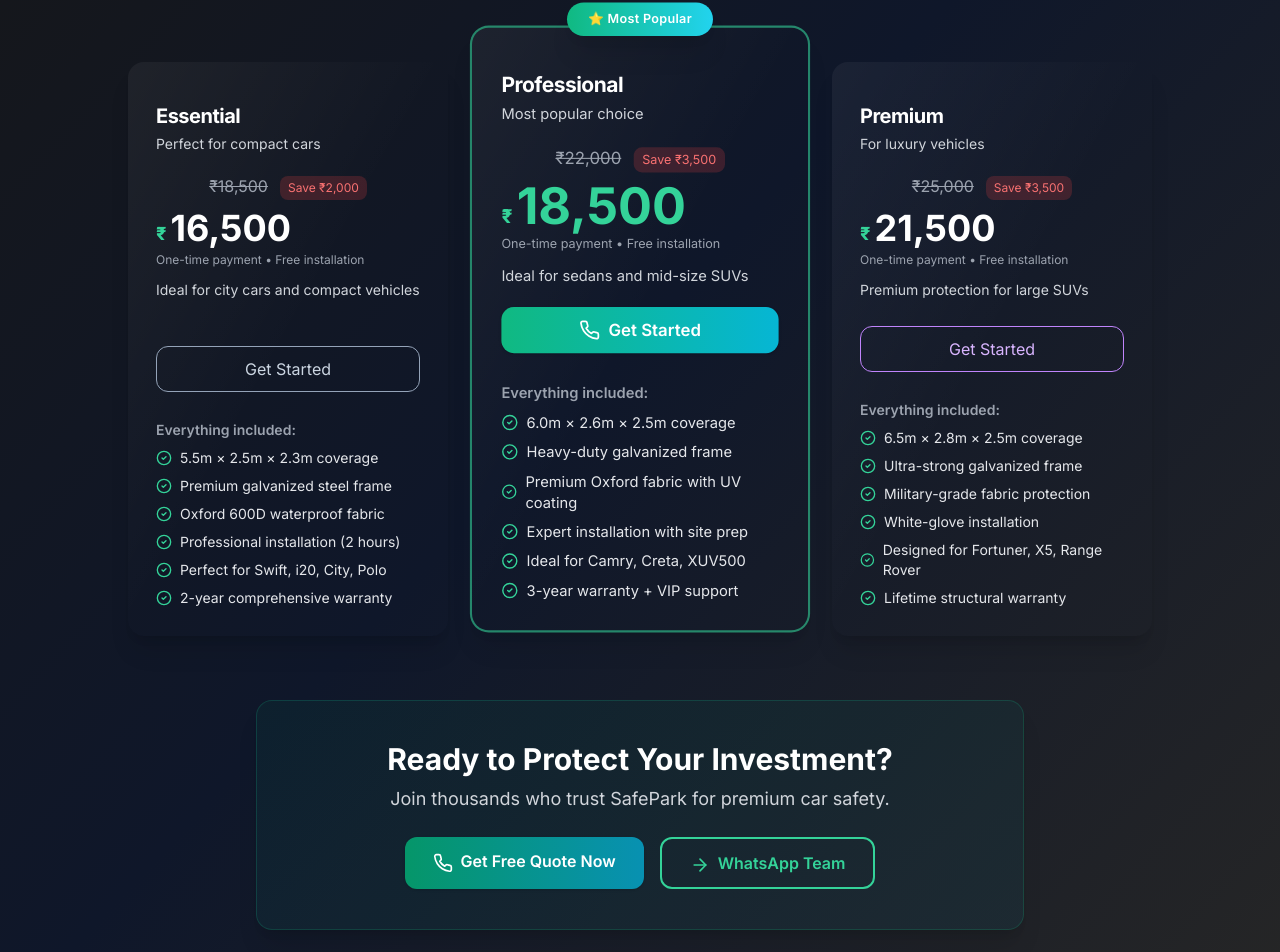
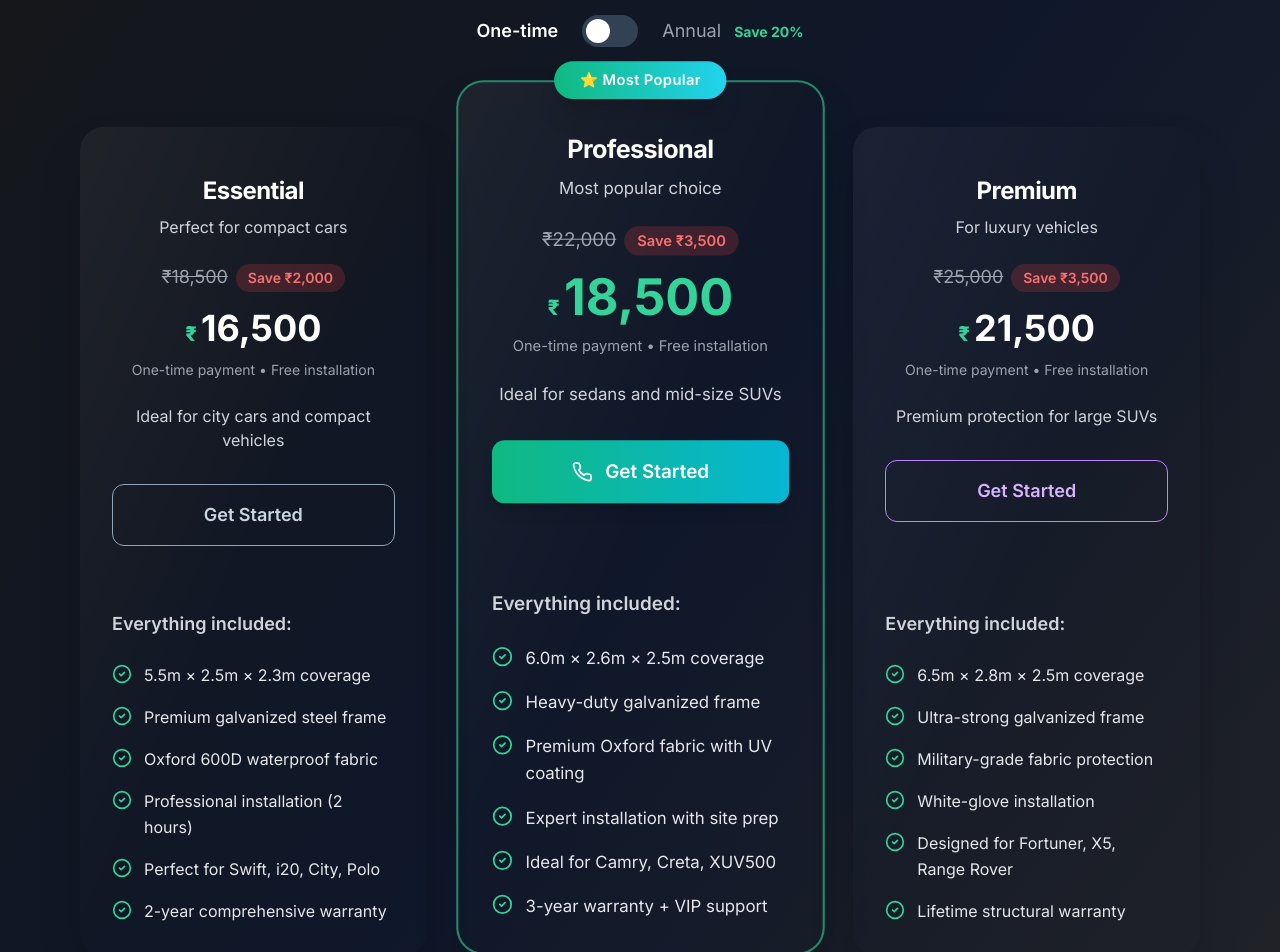
Before and after one commit to skillmates07-stack/safepark-website, a Next.js app: page /pricing in a window 1280 px wide. Shown: the part 356-1308 px from the top of the page. Built offline with nearby package versions, Linux system fonts and the light colour scheme.

Commit message:
Update page.tsx

```diff
--- a/src/app/pricing/page.tsx
+++ b/src/app/pricing/page.tsx
@@ -70,126 +70,138 @@ export default function PricingPage() {
   ];
 
   return (
-    <div className="bg-gradient-to-br from-neutral-900 via-slate-900 to-neutral-800 min-h-screen pb-24">
+    <div className="bg-gradient-to-br from-neutral-900 via-slate-900 to-neutral-800 min-h-screen pb-32">
 
-      {/* HERO */}
-      <section className="pt-32 pb-10 px-6 relative z-10">
-        <div className="max-w-3xl mx-auto text-center">
-          <div className="inline-flex items-center gap-2 px-5 py-2 mb-8 rounded-full bg-emerald-500/10 border border-emerald-500/30 text-emerald-400 text-sm font-medium">
+      {/* HERO - MORE BREATHING ROOM */}
+      <section className="pt-32 pb-16 px-6 relative z-10">
+        <div className="max-w-4xl mx-auto text-center">
+          <div className="inline-flex items-center gap-2 px-6 py-3 mb-10 rounded-full bg-emerald-500/10 border border-emerald-500/30 text-emerald-400 text-sm font-medium">
             <CheckCircle2 className="w-4 h-4 text-emerald-400" />
             Trusted by 2,000+ car owners
           </div>
-          <h1 className="text-4xl sm:text-5xl font-extrabold text-white leading-tight mb-3 tracking-tight">
+          <h1 className="text-4xl sm:text-5xl lg:text-6xl font-extrabold text-white leading-tight mb-6 tracking-tight">
             Pick Your <span className="bg-gradient-to-r from-emerald-400 via-cyan-400 to-purple-400 bg-clip-text text-transparent">SafePark Plan</span>
           </h1>
-          <p className="text-lg text-gray-300 font-normal mb-6">
+          <p className="text-xl text-gray-300 font-normal mb-10 max-w-2xl mx-auto leading-relaxed">
             All plans include professional installation, warranty & lifetime support.
           </p>
 
           {/* Pricing Toggle */}
-          <div className="flex items-center justify-center gap-4 mb-2 mt-6">
-            <span className={`text-base transition-colors ${!isAnnual ? 'text-white font-semibold' : 'text-gray-400'}`}>
+          <div className="flex items-center justify-center gap-6 mb-4 mt-8">
+            <span className={`text-lg transition-colors ${!isAnnual ? 'text-white font-semibold' : 'text-gray-400'}`}>
               One-time
             </span>
             <button
               onClick={() => setIsAnnual(!isAnnual)}
-              className={`relative inline-flex h-7 w-12 items-center rounded-full transition-colors focus:outline-none ${isAnnual ? 'bg-emerald-500' : 'bg-slate-700'}`}
+              className={`relative inline-flex h-8 w-14 items-center rounded-full transition-colors focus:outline-none ${isAnnual ? 'bg-emerald-500' : 'bg-slate-700'}`}
             >
-              <span className={`inline-block h-5 w-5 transform rounded-full bg-white transition-transform ${isAnnual ? 'translate-x-5' : 'translate-x-1'}`} />
+              <span className={`inline-block h-6 w-6 transform rounded-full bg-white transition-transform ${isAnnual ? 'translate-x-6' : 'translate-x-1'}`} />
             </button>
-            <span className={`text-base ${isAnnual ? 'text-white font-semibold' : 'text-gray-400'}`}>
-              Annual <span className="text-emerald-400 text-xs font-bold ml-2">Save 20%</span>
+            <span className={`text-lg ${isAnnual ? 'text-white font-semibold' : 'text-gray-400'}`}>
+              Annual <span className="text-emerald-400 text-sm font-bold ml-2">Save 20%</span>
             </span>
           </div>
         </div>
       </section>
 
-      {/* PRICING */}
-      <section className="px-4 sm:px-6 md:px-16 mt-8">
-        <div className="max-w-5xl mx-auto grid grid-cols-1 md:grid-cols-3 gap-8">
+      {/* PRICING CARDS - BALANCED SPACING */}
+      <section className="px-6 md:px-12 lg:px-20">
+        <div className="max-w-6xl mx-auto grid grid-cols-1 md:grid-cols-3 gap-10">
           {plans.map((plan, idx) => (
             <div
               key={plan.id}
               className={`
-                flex flex-col rounded-2xl ${plan.border} bg-gradient-to-br from-white/5 via-white/0 to-white/0
-                shadow-xl relative transition-all duration-400
-                ${plan.popular ? "ring-2 ring-emerald-400/60 scale-105 z-10 md:-translate-y-5" : "border-opacity-60"}
+                flex flex-col rounded-3xl ${plan.border} bg-gradient-to-br from-white/5 via-white/0 to-white/0
+                shadow-2xl relative transition-all duration-400 hover:scale-[1.02]
+                ${plan.popular ? "ring-2 ring-emerald-400/60 scale-105 z-10 md:-translate-y-6" : "border-opacity-60"}
               `}
             >
               {/* Popular Badge */}
               {plan.popular && (
-                <div className="absolute -top-6 left-1/2 transform -translate-x-1/2">
-                  <div className="bg-gradient-to-r from-emerald-500 to-cyan-400 text-white px-5 py-2 rounded-full text-xs shadow-xl font-semibold tracking-wide">
+                <div className="absolute -top-5 left-1/2 transform -translate-x-1/2">
+                  <div className="bg-gradient-to-r from-emerald-500 to-cyan-400 text-white px-6 py-2 rounded-full text-sm shadow-xl font-semibold tracking-wide">
                     ⭐ Most Popular
                   </div>
                 </div>
               )}
 
-              <div className="flex-1 px-7 pt-10 pb-7 flex flex-col">
-                <div className="mb-1 text-xl font-bold text-white tracking-tight">{plan.name}</div>
-                <div className="font-normal text-sm text-gray-300 mb-1">{plan.subtitle}</div>
-                <div className="flex items-baseline justify-center gap-1 mb-2 mt-4">
-                  <span className="text-base text-gray-400 line-through pr-2">{plan.originalPrice.toLocaleString('en-IN', {style:'currency',currency:'INR', maximumFractionDigits: 0})}</span>
-                  <span className="text-xs bg-red-500/20 text-red-400 px-2 py-1 rounded-lg">
+              <div className="flex-1 px-8 pt-12 pb-8 flex flex-col">
+                {/* Plan Header */}
+                <div className="text-center mb-8">
+                  <div className="text-2xl font-bold text-white tracking-tight mb-2">{plan.name}</div>
+                  <div className="font-normal text-base text-gray-300 mb-6">{plan.subtitle}</div>
+
+                  {/* Pricing Display */}
+                  <div className="flex items-baseline justify-center gap-2 mb-4">
+                    <span className="text-lg text-gray-400 line-through">₹{plan.originalPrice.toLocaleString()}</span>
+                    <span className="text-sm bg-red-500/20 text-red-400 px-3 py-1 rounded-full font-semibold">
                       Save ₹{plan.save.toLocaleString()}
                     </span>
                   </div>
-                <div className="flex items-end justify-start mb-1 gap-1">
-                  <span className="text-lg text-emerald-400 font-extrabold">₹</span>
+
+                  <div className="flex items-end justify-center mb-3 gap-1">
+                    <span className="text-xl text-emerald-400 font-extrabold">₹</span>
                     <span className={`font-bold ${plan.popular ? 'text-5xl text-emerald-400' : 'text-4xl text-white'}`}>
-                    {(isAnnual ? plan.price * 0.8 : plan.price).toLocaleString('en-IN')}
+                      {(isAnnual ? plan.price * 0.8 : plan.price).toLocaleString()}
                     </span>
                   </div>
-                <div className="text-xs text-gray-400 mb-3">One-time payment • Free installation</div>
-                <div className="font-normal text-sm text-gray-300 mb-5">{plan.description}</div>
+
+                  <div className="text-sm text-gray-400 mb-6">One-time payment • Free installation</div>
+                  <div className="font-normal text-base text-gray-300 mb-8">{plan.description}</div>
+
+                  {/* CTA Button */}
                   <a
                     href="tel:+919600840058"
                     className={`
-                    w-full mt-auto py-2.5 rounded-xl text-base transition text-center mb-2 flex items-center justify-center gap-2
-                    ${plan.popular ? "bg-gradient-to-r from-emerald-500 to-cyan-500 hover:from-emerald-600 hover:to-cyan-600 text-white font-semibold shadow" : plan.buttonClass}
+                      w-full py-4 rounded-xl text-lg transition text-center mb-8 flex items-center justify-center gap-3 font-semibold
+                      ${plan.popular ? "bg-gradient-to-r from-emerald-500 to-cyan-500 hover:from-emerald-600 hover:to-cyan-600 text-white shadow-lg" : plan.buttonClass}
                     `}
                   >
                     {plan.popular ? <Phone className="w-5 h-5" /> : null}
                     Get Started
                   </a>
+                </div>
 
-                <div className="mt-5 mb-2 text-sm text-gray-400 font-semibold">Everything included:</div>
-                <ul className="space-y-2">
+                {/* Features List */}
+                <div className="mt-auto">
+                  <div className="text-lg text-gray-300 font-semibold mb-6">Everything included:</div>
+                  <ul className="space-y-4">
                     {plan.features.map((feature, i) => (
-                    <li key={i} className="flex items-center gap-2 text-sm text-gray-200">
-                      <CheckCircle2 className="w-4 h-4 text-emerald-400" />
-                      {feature}
+                      <li key={i} className="flex items-start gap-3 text-base text-gray-200">
+                        <CheckCircle2 className="w-5 h-5 text-emerald-400 mt-0.5 flex-shrink-0" />
+                        <span className="leading-relaxed">{feature}</span>
                       </li>
                     ))}
                   </ul>
+                </div>
               </div>
             </div>
           ))}
         </div>
       </section>
 
-      {/* CTA */}
-      <section className="mt-16 mb-0 px-3">
-        <div className="max-w-3xl mx-auto rounded-2xl bg-gradient-to-br from-emerald-700/10 to-cyan-700/10 border border-emerald-500/20 px-6 sm:px-12 py-10 text-center shadow-xl">
-          <h2 className="text-2xl sm:text-3xl font-bold text-white mb-2">
+      {/* CTA SECTION - BALANCED */}
+      <section className="mt-24 px-6">
+        <div className="max-w-4xl mx-auto rounded-3xl bg-gradient-to-br from-emerald-700/10 to-cyan-700/10 border border-emerald-500/20 px-8 sm:px-12 py-12 text-center shadow-2xl">
+          <h2 className="text-3xl sm:text-4xl font-bold text-white mb-4">
             Ready to Protect Your Investment?
           </h2>
-          <p className="text-lg text-gray-300 mb-6">
-            Join thousands who trust SafePark for premium car safety.
+          <p className="text-xl text-gray-300 mb-10 max-w-2xl mx-auto leading-relaxed">
+            Join thousands who trust SafePark for premium car protection.
           </p>
-          <div className="flex flex-col sm:flex-row gap-4 justify-center">
+          <div className="flex flex-col sm:flex-row gap-6 justify-center">
             <a
               href="tel:+919600840058"
-              className="bg-gradient-to-r from-emerald-600 to-cyan-600 hover:from-emerald-700 hover:to-cyan-600 text-white px-7 py-3 rounded-xl font-semibold text-base shadow transition-all"
+              className="bg-gradient-to-r from-emerald-600 to-cyan-600 hover:from-emerald-700 hover:to-cyan-600 text-white px-8 py-4 rounded-xl font-semibold text-lg shadow-lg transition-all hover:scale-105 inline-flex items-center justify-center gap-3"
             >
-              <Phone className="w-5 h-5 inline-block mr-2" />
+              <Phone className="w-5 h-5" />
               Get Free Quote Now
             </a>
             <a
               href="https://wa.me/919600840058"
-              className="border-2 border-emerald-400 text-emerald-400 hover:bg-emerald-400 hover:text-white px-7 py-3 rounded-xl font-semibold text-base transition-all"
+              className="border-2 border-emerald-400 text-emerald-400 hover:bg-emerald-400 hover:text-white px-8 py-4 rounded-xl font-semibold text-lg transition-all hover:scale-105 inline-flex items-center justify-center gap-3"
             >
-              <ArrowRight className="w-5 h-5 inline-block mr-2" />
+              <ArrowRight className="w-5 h-5" />
               WhatsApp Team
             </a>
           </div>
```
Lines whose indentation alone changed are shown as unchanged.
